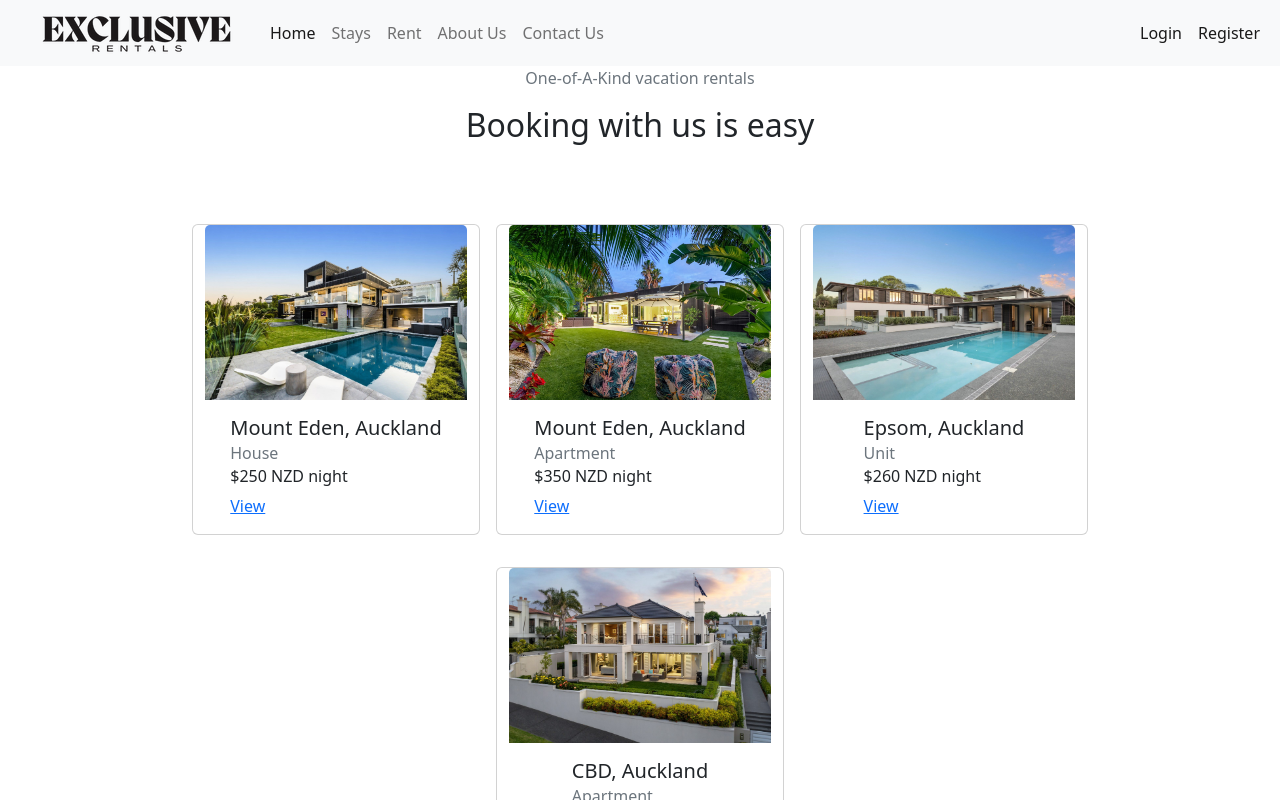
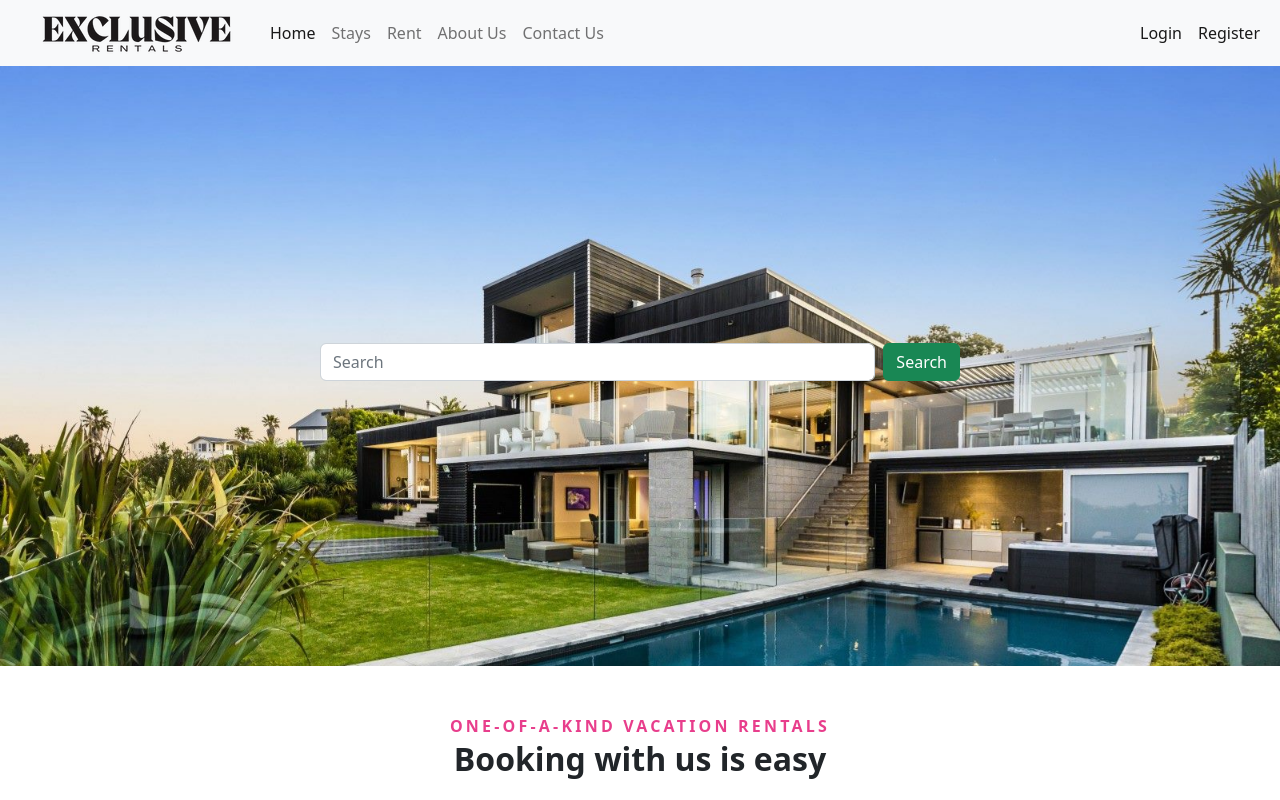
Before and after one commit to Hardeep1990/exclusiverental, a React (Create React App) app: page / in a window 1280 px wide. Shown: the top 800 px of the page. Built offline with nearby package versions, Linux system fonts and the light colour scheme.

Commit message:
Mission0 Task is completed.

```diff
--- a/src/App.js
+++ b/src/App.js
@@ -1,8 +1,6 @@
-import logo from "./logo.svg";
 import "./App.css";
-import "bootstrap/dist/css/bootstrap.css";
-import "bootstrap/dist/js/bootstrap";
 import Home from "./components/home";
+
 function App() {
   return <Home />;
 }
--- a/src/components/displayrentals.jsx
+++ b/src/components/displayrentals.jsx
@@ -1,19 +1,18 @@
 import React from "react";
 const DispalyRentals = ({ rentals }) => {
   return (
-    <section className="py-6 bg-gray-100">
+    <section className="py-5 bg-gray-100">
       <div className="container">
         <div className="text-center pb-lg-4">
-          <p className="subtitle text-secondary">
-            One-of-A-Kind vacation rentals
-          </p>
+          <p className="subtitle">One-of-A-Kind vacation rentals</p>
           <h2 className="mb-5">Booking with us is easy</h2>
         </div>
         <div className="row d-flex justify-content-center">
           {rentals.map((r) => (
             <div
+              key={r.id}
               className="card d-flex align-items-center justify-content-center col-lg-3 mb-4 m-2"
-              style={{ width: "18rem" }}
+              style={{ width: "18rem", padding: "0px" }}
             >
               <img src={r.image} className="card-img-top" alt="..." />
               <div className="card-body">
--- a/src/components/home.jsx
+++ b/src/components/home.jsx
@@ -14,7 +14,48 @@ class Home extends Component {
         <Header />
         <main>
           <section className="landing-section">
-            <div></div>
+            <div
+              id="carouselExampleSlidesOnly"
+              className="carousel slide"
+              data-bs-ride="carousel"
+            >
+              <div className="carousel-inner">
+                <div className="carousel-item active">
+                  <img
+                    src="/images/rentals/2.jpeg"
+                    className="d-block w-100"
+                    alt="..."
+                  />
+                </div>
+                <div className="carousel-item">
+                  <img
+                    src="/images/rentals/77.jpeg"
+                    className="d-block w-100"
+                    alt="..."
+                  />
+                </div>
+                <div className="carousel-item">
+                  <img
+                    src="/images/rentals/444.jpeg"
+                    className="d-block w-100"
+                    alt="..."
+                  />
+                </div>
+              </div>
+            </div>
+            <div className="searchbox">
+              <form className="d-flex" role="search">
+                <input
+                  className="form-control me-2 mb-2"
+                  type="search"
+                  placeholder="Search"
+                  aria-label="Search"
+                />
+                <button className="btn btn-success mb-2" type="submit">
+                  Search
+                </button>
+              </form>
+            </div>
           </section>
           <DisplayRentals rentals={this.state.rentals} />
         </main>
--- a/src/index.css
+++ b/src/index.css
@@ -1,13 +1,60 @@
 body {
   margin: 0;
-  font-family: -apple-system, BlinkMacSystemFont, 'Segoe UI', 'Roboto', 'Oxygen',
-    'Ubuntu', 'Cantarell', 'Fira Sans', 'Droid Sans', 'Helvetica Neue',
+  font-family: -apple-system, BlinkMacSystemFont, "Segoe UI", "Roboto", "Oxygen",
+    "Ubuntu", "Cantarell", "Fira Sans", "Droid Sans", "Helvetica Neue",
     sans-serif;
   -webkit-font-smoothing: antialiased;
   -moz-osx-font-smoothing: grayscale;
 }
 
 code {
-  font-family: source-code-pro, Menlo, Monaco, Consolas, 'Courier New',
+  font-family: source-code-pro, Menlo, Monaco, Consolas, "Courier New",
     monospace;
 }
+
+@media (min-width: 768px) {
+  .landing-section {
+    min-height: 600px;
+  }
+}
+@media (max-width: 768px) {
+  .landing-section {
+    min-height: 400px;
+  }
+  .searchbox form {
+    display: flex;
+    flex-direction: column;
+    justify-content: center;
+  }
+}
+.landing-section {
+  display: flex;
+  position: relative;
+  align-items: center;
+}
+
+.carousel,
+.carousel-item,
+.carousel-inner {
+  height: 100%;
+  position: absolute !important;
+  width: 100%;
+}
+
+.subtitle {
+  margin-bottom: 0;
+  letter-spacing: 0.2em;
+  font-weight: 800;
+  text-transform: uppercase;
+  color: #e83e8c !important;
+}
+h2 {
+  font-weight: 800 !important;
+  line-height: 1.3 !important;
+}
+.searchbox {
+  margin: auto;
+  top: 50%;
+  width: 50%;
+  z-index: 1;
+}
```
Also changed, not shown: src/index.js (+8 -6 lines).
